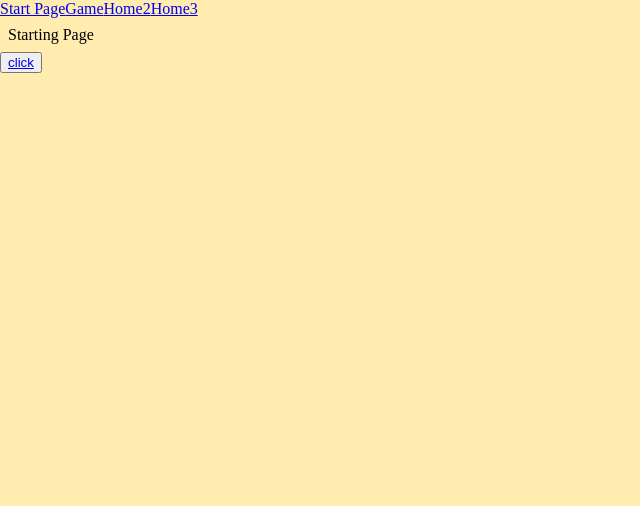
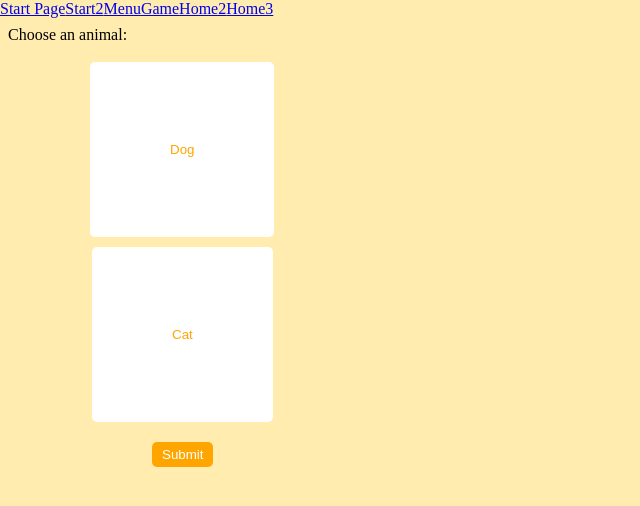
Before and after one commit to JoaoESmoreira/IHC-Project, a React (Vite) app in the folder vite-project/: page / in a window 1280 px wide. Shown: the top 506 px of the page, without its empty margins (0-640 px from the left). Built offline with nearby package versions, Linux system fonts and the light colour scheme.

Commit message:
Start, Start2 e Menu

```diff
--- a/vite-project/src/App.jsx
+++ b/vite-project/src/App.jsx
@@ -1,6 +1,8 @@
 
 import { BrowserRouter as Router, Switch, Route, Link } from 'react-router-dom';
 import Start from './views/Start';
+import Start2 from './views/Start2';
+import Menu from './views/Menu';
 import Map from './views/Map';
 import Home2 from './views/Home2';
 import Home3 from './views/Home3';
@@ -13,14 +15,19 @@ function App() {
         <>
             <Router>
                 <Link to="/" >Start Page</Link>
+                <Link to="/start2" >Start2</Link>
+                <Link to="/menu" >Menu</Link>
                 <Link to="/map" >Game</Link>
                 <Link to="/home2" >Home2</Link>
                 <Link to="/home3" >Home3</Link>
 
                 <Switch>
-                    <Route exact path='/'>
-                        <Start />
-                    </Route>
+
+                    <Route path="/" exact component={Start} />
+                    <Route path="/start2/:selectedOption" component={Start2} />
+
+                    <Route path="/menu/:selectedOption/:animalName" component={Menu} />
+
                     <Route path='/map'>
                         <Map />
                     </Route>
--- /dev/null
+++ b/vite-project/src/views/Menu.jsx
@@ -0,0 +1,80 @@
+import React, { useState } from 'react';
+import { BrowserRouter as Router, Switch, Route, Link } from 'react-router-dom';
+import { useParams } from 'react-router-dom';
+
+function Menu() {
+    const { selectedOption, animalName } = useParams();
+
+    return (
+        <div>
+
+            <p>Menu Page</p>
+
+            <p>Selected Animal: {selectedOption}</p>
+            <p>Animal Name: {animalName}</p>
+
+            <p>Menu</p>
+            <div>
+            <Link to={`/map`}>
+                <button
+                    style={{
+                        backgroundColor: 'rgb(255, 165, 0)',
+                        borderRadius: '5px',
+                        padding: '80px 80px',
+                        border: 'none',
+                        cursor: 'pointer',
+                        position: 'relative', // or 'absolute'
+                        left: '112px',
+                        top: '10px',
+                    }}
+                >
+                    <span
+                        style={{
+                            color: 'white',
+                            position: 'absolute', // Position the text absolutely within the button
+                            left: '50%', // Move the text horizontally to the center of the button
+                            top: '70%', // Move the text vertically to the center of the button
+                            transform: 'translate(-50%, 50%)', // Offset to move the text down
+                        }}
+                    >
+                        Click to Map with {animalName}
+                    </span>
+                </button>
+            </Link>
+
+            </div>
+            <div>
+            <Link to={`/`}>
+                <button
+                    style={{
+                        backgroundColor: 'rgb(255, 165, 0)',
+                        borderRadius: '5px',
+                        padding: '80px 80px',
+                        border: 'none',
+                        cursor: 'pointer',
+                        position: 'relative', // or 'absolute'
+                        left: '112px',
+                        top: '30px',
+                    }}
+                >
+                    <span
+                        style={{
+                            color: 'white',
+                            position: 'absolute', // Position the text absolutely within the button
+                            left: '50%', // Move the text horizontally to the center of the button
+                            top: '70%', // Move the text vertically to the center of the button
+                            transform: 'translate(-50%, 50%)', // Offset to move the text down
+                        }}
+                    >
+                        Click to Start
+                    </span>
+                </button>
+            </Link>
+
+            </div>
+
+        </div>
+    );
+}
+
+export default Menu;
--- a/vite-project/src/views/Start.jsx
+++ b/vite-project/src/views/Start.jsx
@@ -1,12 +1,76 @@
-import { BrowserRouter as Router, Switch, Route, Link } from 'react-router-dom';
+import React, { useState } from 'react';
+import { Link } from 'react-router-dom';
+
 function Start() {
+    const [selectedOption, setSelectedOption] = useState('');
+
+    const handleOptionChange = (option) => {
+        setSelectedOption(option);
+    };
 
     return (
         <div>
-            <p>Starting Page</p>
-            <button>
-                <Link to="/map" >click</Link>
+            <div>
+            <p>Choose an animal:</p>
+            <button
+                style={{
+                    backgroundColor: selectedOption === 'dog' ? 'rgb(255, 165, 0)' : 'white',
+                    color: selectedOption === 'dog' ? 'white' : 'rgb(255, 165, 0)',
+                    borderRadius: '5px',
+                        padding: '80px 80px',
+                        border: 'none',
+                        cursor: 'pointer',
+                        position: 'relative', // or 'absolute'
+                        left: '90px',
+                        top: '10px',
+                }}
+                onClick={() => handleOptionChange('dog')}
+            >
+                Dog
             </button>
+            </div>
+            <div>
+            <button
+                style={{
+                    backgroundColor: selectedOption === 'cat' ? 'rgb(255, 165, 0)' : 'white',
+                    color: selectedOption === 'cat' ? 'white' : 'rgb(255, 165, 0)',
+
+
+                    borderRadius: '5px',
+                        padding: '80px 80px',
+                        border: 'none',
+                        cursor: 'pointer',
+                        position: 'relative', // or 'absolute'
+                        left: '92px',
+                        top: '20px',
+                }}
+                onClick={() => handleOptionChange('cat')}
+            >
+                Cat
+            </button>
+            </div>
+            <div>
+            <button
+                style={{
+                    backgroundColor: 'rgb(255, 165, 0)',
+                    color: 'white',
+                    borderRadius: '5px',
+                    padding: '5px 10px',
+                    border: 'none',
+                    cursor: 'pointer',
+                    position: 'relative',
+                    left: '152px',
+                    top: '40px',
+                }}
+            >
+                <Link
+                    to={`/Start2/${selectedOption}`}
+                    style={{ textDecoration: 'none', color: 'white' }}
+                >
+                    Submit
+                </Link>
+            </button>
+            </div>
         </div>
     );
 }
--- /dev/null
+++ b/vite-project/src/views/Start2.jsx
@@ -0,0 +1,57 @@
+import React, { useState } from 'react';
+import { Link, useHistory, useParams } from 'react-router-dom';
+
+function Start2() {
+    const { selectedOption } = useParams();
+    const [animalName, setAnimalName] = useState('');
+    const history = useHistory();
+
+    const handleNameChange = (event) => {
+        setAnimalName(event.target.value);
+    };
+
+    const navigateToMenu = () => {
+        if (animalName) {
+            history.push(`/menu/${selectedOption}/${animalName}`);
+        } else {
+            alert('Please enter the name of the animal.');
+        }
+    };
+
+    return (
+        <div>
+            <p>Start2 Page</p>
+            <p>Selected Animal: {selectedOption}</p>
+
+            <p>Enter the name of the animal:</p>
+            <input
+                type="text"
+                value={animalName}
+                onChange={handleNameChange}
+            />
+
+            <button
+                style={{
+                    backgroundColor: 'rgb(255, 165, 0)',
+                    color: 'white',
+                    borderRadius: '5px',
+                    padding: '5px 10px',
+                    border: 'none',
+                    cursor: 'pointer',
+                    position: 'relative',
+                    left: '10px',
+                }}
+                onClick={navigateToMenu}
+            >
+                <Link
+                    to={`/menu/${selectedOption}/${animalName}`}
+                    style={{ textDecoration: 'none', color: 'white' }}
+                >
+                    Submit
+                </Link>
+            </button>
+        </div>
+    );
+}
+
+export default Start2;
```
